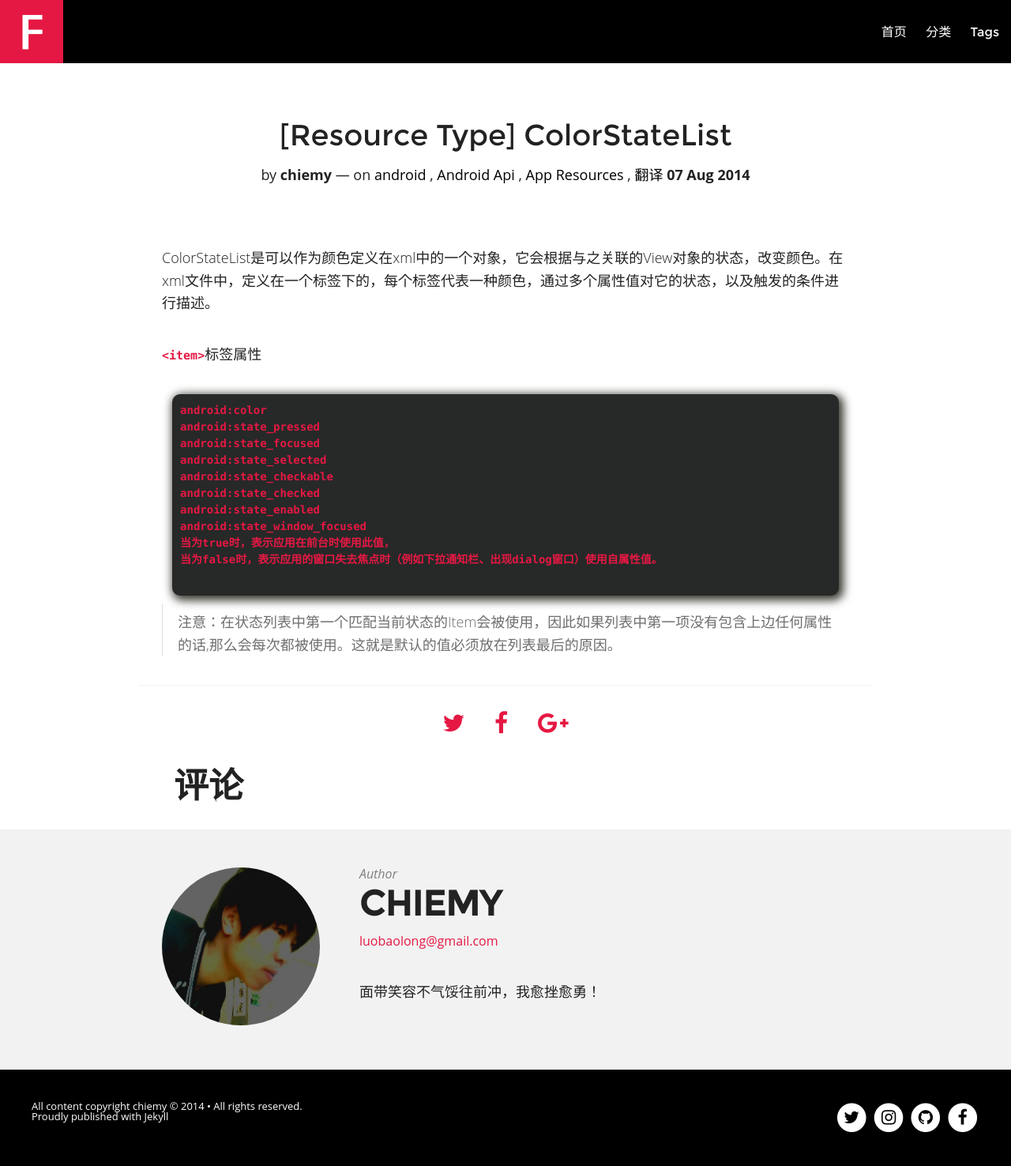
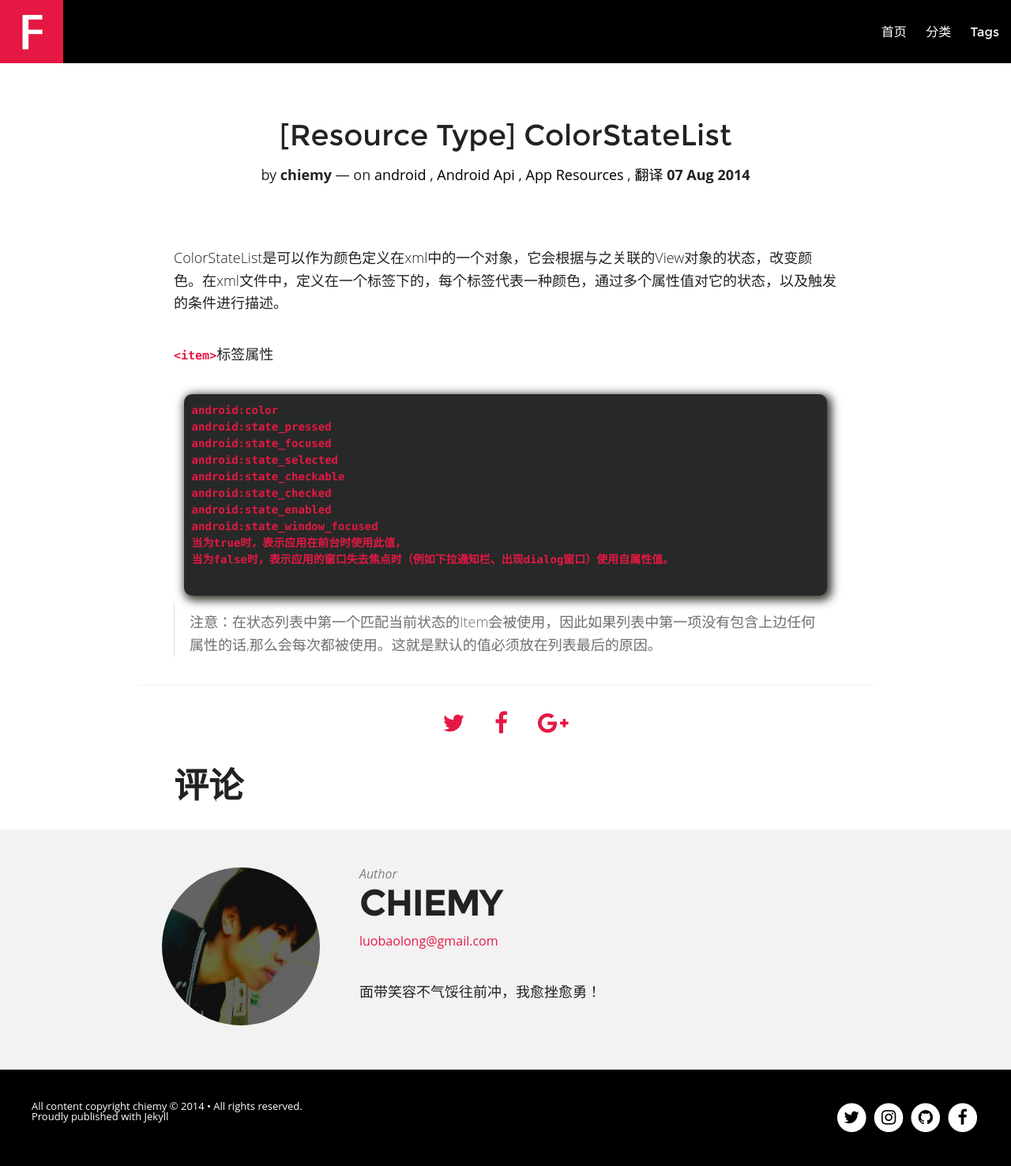
Before and after one commit to chiemy/blog, a Jekyll site: the page built from android/_posts/2014-08-07-resource-type-colorstatelist.md, in a window 1280 px wide. Shown: the whole page at 79% size. Built offline with Jekyll 4.4.1, drawn with Linux system fonts in a browser that asks for light colours; nearby versions of some CDN libraries; comment, search, counter and statistics services are not loaded.

Commit message:
页面宽度

```diff
--- a/_layouts/post.html
+++ b/_layouts/post.html
@@ -76,7 +76,10 @@ Description: Awesome dude, awesome life
             </header>
 {% endif %}
         {% if page.imagefeature %}<article class="notepad-post-content post">{% else %}<article class="notepad-post-content post tag-simple">{% endif %}
-            <div class="post row">{{ content }}
+            <div class="post row">
+                <div class="small-12 columns">
+                    {{ content }}
+                </div>
             </div>
         </article>
         <div class="cf"></div>
```
